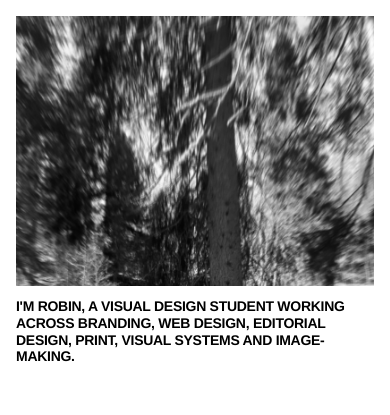
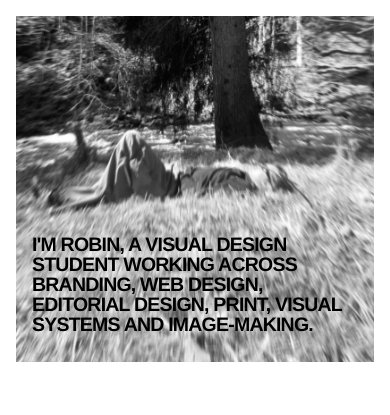
Before and after one commit to RobinBruyninck/idkanymore, a Next.js app: page / in a window 390 px wide. Shown: the top 415 px of the page. Built offline with nearby package versions, Linux system fonts and the light colour scheme; no server answers.

Commit message:
Update portfolio

```diff
--- a/components/EditorialHome.tsx
+++ b/components/EditorialHome.tsx
@@ -9,21 +9,26 @@ export default function EditorialHome() {
 			className="relative h-[100dvh] overflow-hidden bg-white px-4 py-4 text-black md:h-screen md:px-0 md:py-0"
 			style={{ fontFamily: '"Helvetica Neue", Helvetica, Arial, sans-serif' }}
 		>
-			<section className="flex h-full flex-col gap-3 overflow-hidden md:hidden">
-				<figure className="relative h-[32dvh] w-full overflow-hidden bg-neutral-200">
+			<section className="relative flex h-full flex-col gap-3 overflow-hidden md:hidden">
+				<figure className="relative h-[41dvh] w-full overflow-hidden bg-neutral-200">
 					<Image
 						src="/IMG22.jpg"
 						alt="Robin portrait"
 						fill
 						sizes="100vw"
 						priority
-						className="object-cover object-top grayscale"
+						className="object-cover object-bottom grayscale"
 					/>
 				</figure>
 
-			<p style={{ animation: 'fadeInUp 0.8s ease-out 0.3s both' }} className="max-w-full text-[clamp(14px,3.5vw,18px)] font-bold uppercase leading-[1.2] tracking-[-0.02em]">
+				<div className="absolute inset-x-4 top-[26dvh] z-20">
+					<p
+						style={{ animation: 'fadeInUp 0.8s ease-out 0.3s both' }}
+						className="w-full max-w-none text-[clamp(18px,5vw,28px)] font-bold uppercase leading-[1.02] tracking-[-0.04em]"
+					>
 					I'M ROBIN, A VISUAL DESIGN STUDENT WORKING ACROSS BRANDING, WEB DESIGN, EDITORIAL DESIGN, PRINT, VISUAL SYSTEMS AND IMAGE-MAKING.
-				</p>
+					</p>
+				</div>
 			<style>{`
 				@keyframes fadeInUp {
 					from {
@@ -116,7 +121,7 @@ export default function EditorialHome() {
 					height={1200}
 					priority
 					sizes="(max-width: 768px) 100vw, 500px"
-					className="h-full w-full object-cover object-top grayscale"
+					className="h-full w-full object-cover object-bottom grayscale"
 				/>
 			</figure>
 
```
